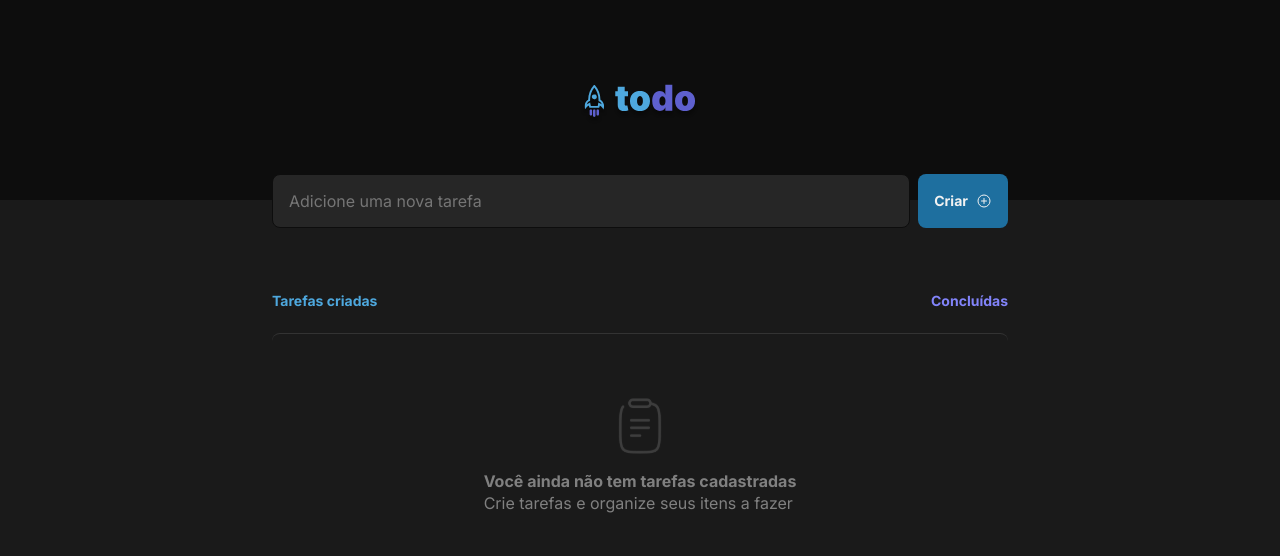
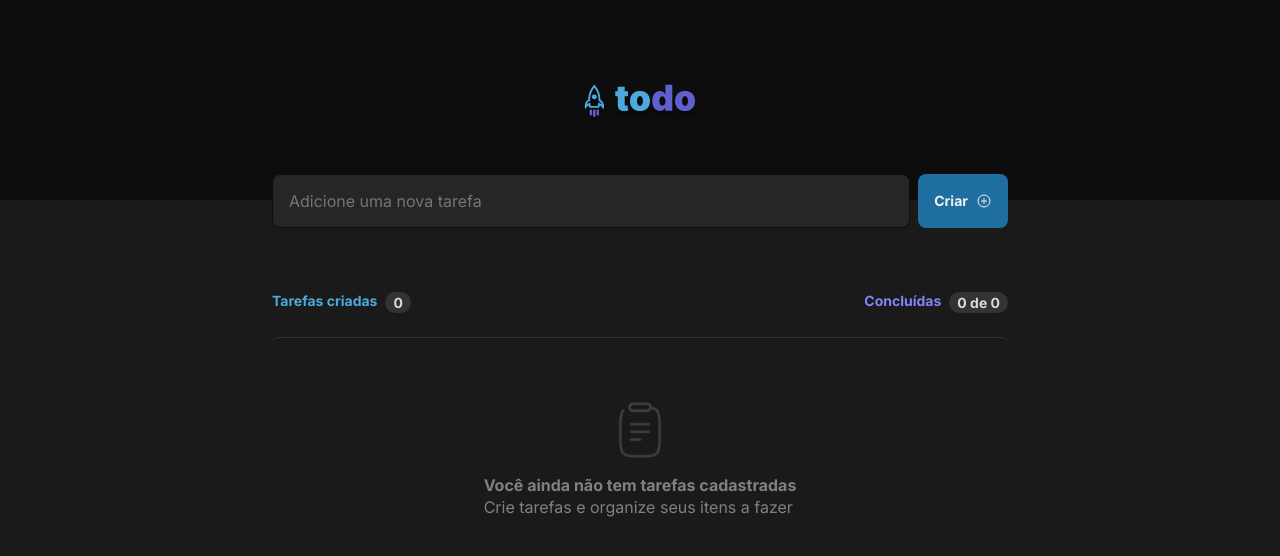
Before and after one commit to JeanB762/deafio01-conceitos-react, a React (Vite) app: page / in a window 1280 px wide. Shown: the top 556 px of the page. Built offline with nearby package versions, Linux system fonts and the light colour scheme.

Commit message:
feature: Contador de tarefas completas

```diff
--- a/src/components/TaskList.module.css
+++ b/src/components/TaskList.module.css
@@ -11,14 +11,29 @@
 }
 
 .tasks .tasksInfo .createdTasks {
+  display: flex;
+  gap: 0.5rem;
   font-size: 0.875rem;
   color: var(--blue);
   font-weight: bold;
 }
 .tasks .tasksInfo .completedTasks {
+  display: flex;
+  gap: 0.5rem;
   font-size: 0.875rem;
   color: var(--purple);
   font-weight: bold;
+}
+
+.tasks .tasksInfo .counter {
+  display: flex;
+  justify-content: center;
+  align-items: center;
+  padding: 0.125rem 0.5rem;
+  gap: 0.625rem;
+  background: var(--gray-400);
+  border-radius: 999px;
+  color: var(--gray-200);
 }
 
 .tasks .tasksList {
--- a/src/components/TaskList.tsx
+++ b/src/components/TaskList.tsx
@@ -6,11 +6,12 @@ import styles from './TaskList.module.css';
 import { NewTask } from './NewTask';
 
 export function TaskList() {
-  const [hasTasks, setHasTasks] = useState(false);
+  const [completedTasksCount, setCompletedTasksCount] = useState(0);
   const [tasks, setTasks] = useState<ITask[]>([]);
 
   useEffect(() => {
-    tasks.length > 0 ? setHasTasks(true) : setHasTasks(false);
+    const completedTasks = tasks.filter((task) => task.completed);
+    setCompletedTasksCount(completedTasks.length);
   }, [tasks]);
 
   function handleToggleCompletedTask(taskToToggle: ITask) {
@@ -36,10 +37,18 @@ export function TaskList() {
 
       <div className={styles.tasks}>
         <div className={styles.tasksInfo}>
-          <span className={styles.createdTasks}>Tarefas criadas</span>
-          <span className={styles.completedTasks}>Concluídas</span>
+          <div className={styles.createdTasks}>
+            Tarefas criadas
+            <div className={styles.counter}>{tasks.length}</div>
+          </div>
+          <div className={styles.completedTasks}>
+            Concluídas
+            <div
+              className={styles.counter}
+            >{`${completedTasksCount} de ${tasks.length}`}</div>
+          </div>
         </div>
-        {hasTasks ? (
+        {tasks.length > 0 ? (
           <div className={styles.tasksList}>
             {tasks.map((task) => {
               return (
```
